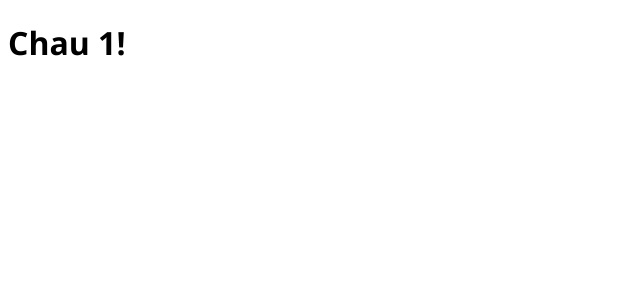
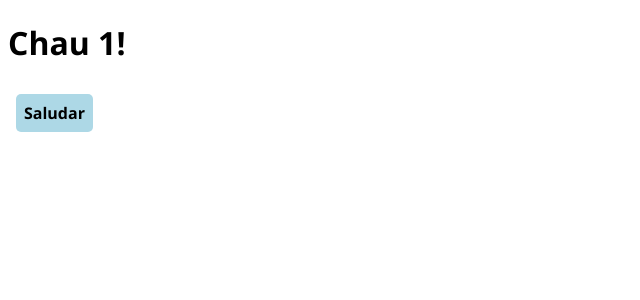
Before and after one commit to JenniArabel/Introduccion-Angular, an Angular app in the folder Saludos/: page /despedida/1 in a window 1280 px wide. Shown: the top 300 px of the page, without its empty margins (0-640 px from the left). Built offline with nearby package versions, Linux system fonts and the light colour scheme.

Commit message:
Add button to redirect to saludo component

```diff
--- a/Saludos/src/app/saludo/components/despedida/despedida.component.html
+++ b/Saludos/src/app/saludo/components/despedida/despedida.component.html
@@ -1 +1,3 @@
 <h1> Chau {{ nombre }}! </h1>
+
+<button (click)="volverAlSaludo()" > Saludar </button>
--- a/Saludos/src/app/saludo/components/despedida/despedida.component.ts
+++ b/Saludos/src/app/saludo/components/despedida/despedida.component.ts
@@ -1,5 +1,5 @@
 import { Component } from '@angular/core';
-import { ActivatedRoute } from '@angular/router';
+import { ActivatedRoute, Router } from '@angular/router';
 
 @Component({
   selector: 'despedida',
@@ -10,7 +10,11 @@ import { ActivatedRoute } from '@angular/router';
 export default class DespedidaComponent {
   nombre: string = '';
 
-  constructor(private route: ActivatedRoute) {
+  constructor(private route: ActivatedRoute,private router: Router) {
     this.nombre = this.route.snapshot.paramMap.get('nombre') || 'invitado';
   }
+
+  volverAlSaludo() {
+    this.router.navigate(['/saludo']);
+  }
 }
```
